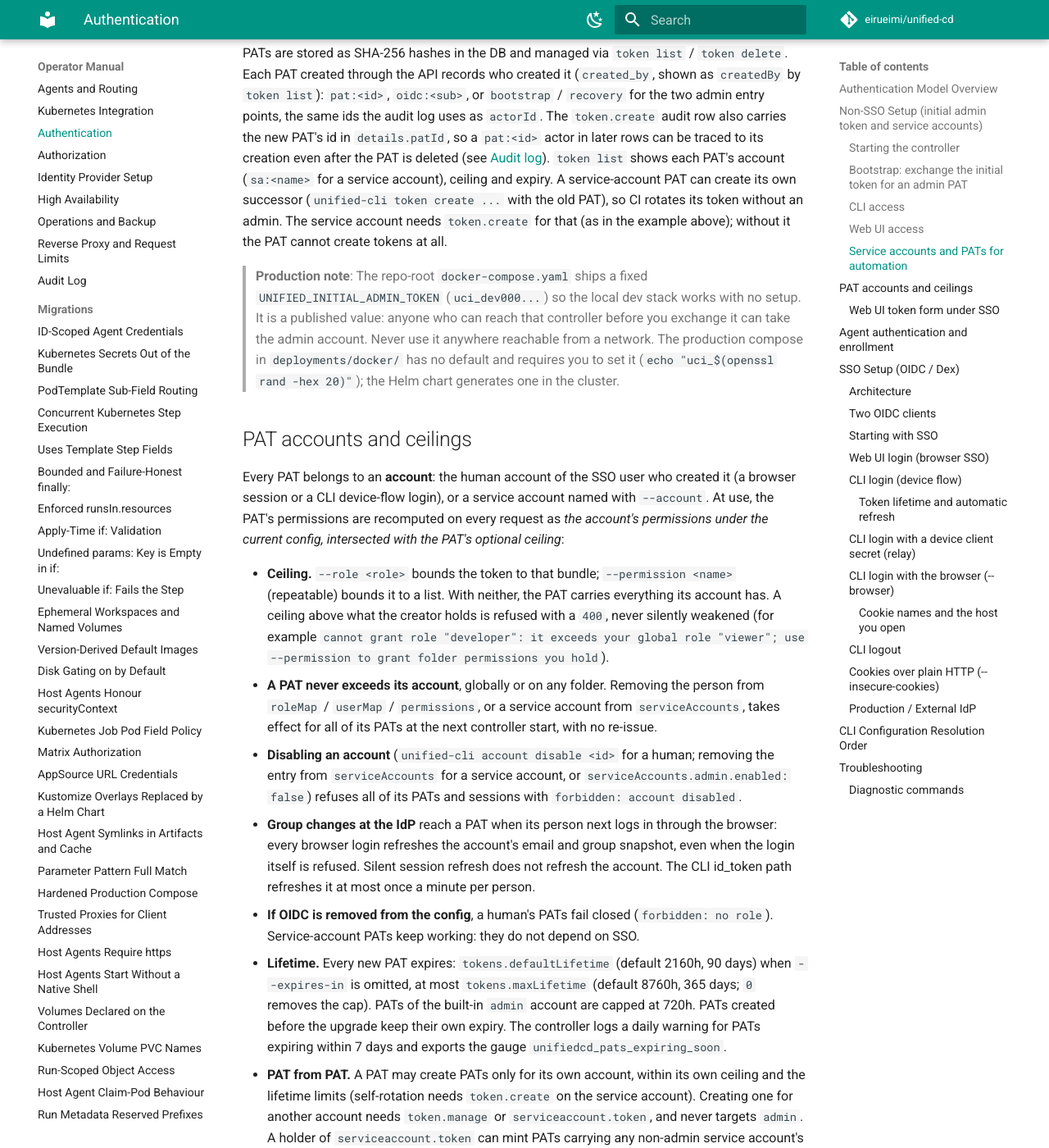
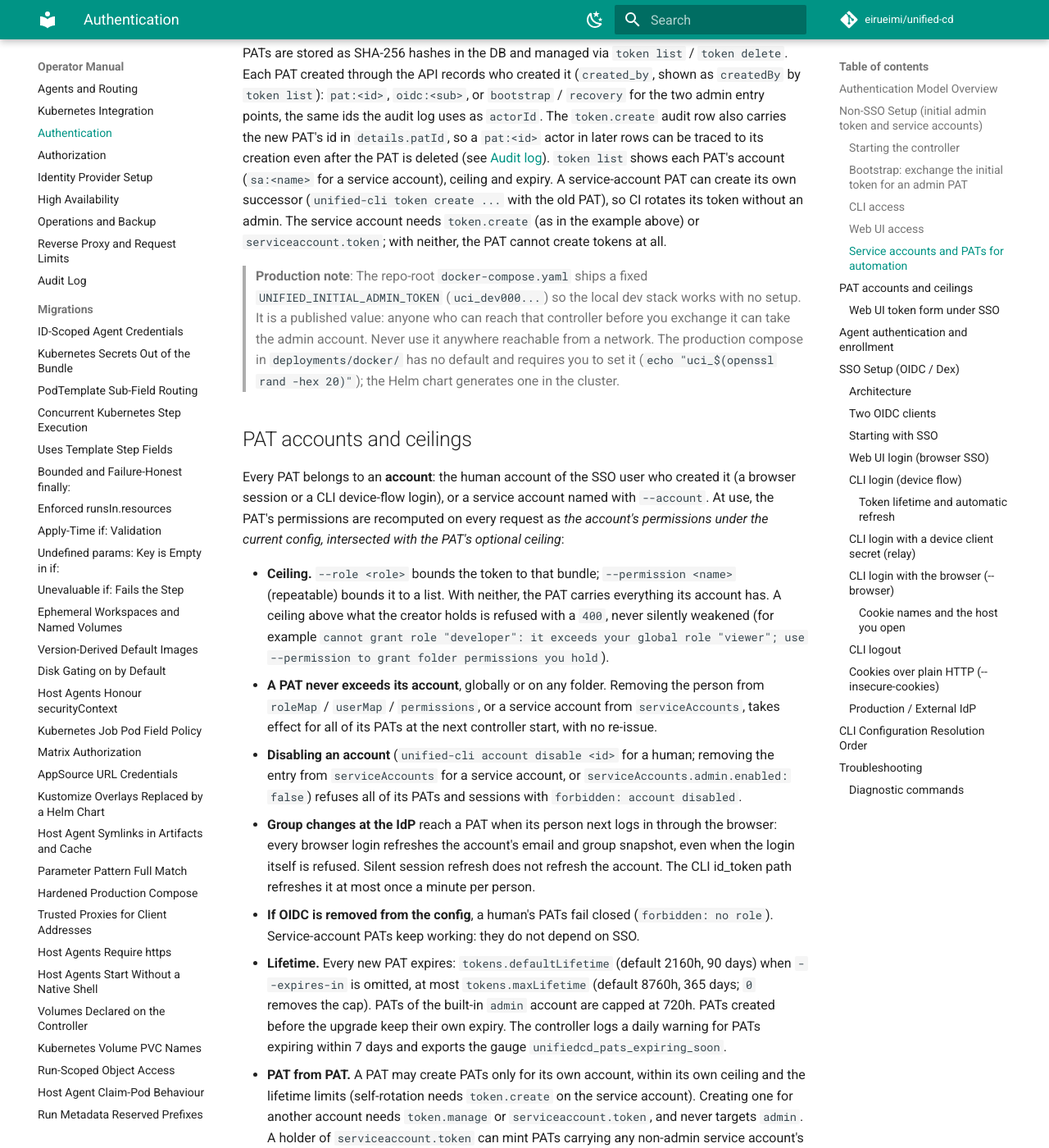
Before and after one commit to eirueimi/unified-cd, an MkDocs documentation site: the page built from docs/operator-manual/authentication.md, in a window 1280 px wide and 1400 px high, scrolled down 3736 px. Shown: the whole window at 82% size. Built offline with MkDocs 1.6.1 and Material for MkDocs 9.7.7, drawn with Linux system fonts in a browser that asks for light colours; comment, search, counter and statistics services are not loaded; some of the changed text lies outside the part shown.

Commit message:
docs: correct serviceaccount.token, expiry warning and initial token rules
Co-Authored-By: Claude Opus 5.5 <noreply@anthropic.com>
Claude-Session: https://claude.ai/code/session_01G3NWwwXnjYtSfzJjZYTrnV

```diff
--- a/docs/operator-manual/authentication.md
+++ b/docs/operator-manual/authentication.md
@@ -147,8 +147,8 @@ audit row also carries the new PAT's id in `details.patId`, so a `pat:<id>` acto
 its creation even after the PAT is deleted (see [Audit log](audit.md#actor-identity)).
 `token list` shows each PAT's account (`sa:<name>` for a service account), ceiling and expiry.
 A service-account PAT can create its own successor (`unified-cli token create ... ` with the old PAT), so CI
-rotates its token without an admin. The service account needs `token.create` for that (as in the example above);
-without it the PAT cannot create tokens at all.
+rotates its token without an admin. The service account needs `token.create` (as in the example above) or
+`serviceaccount.token`; with neither, the PAT cannot create tokens at all.
 
 > **Production note**: The repo-root `docker-compose.yaml` ships a fixed `UNIFIED_INITIAL_ADMIN_TOKEN`
 > (`uci_dev000...`) so the local dev stack works with no setup. It is a published value: anyone who can reach
@@ -189,7 +189,8 @@ PAT's optional ceiling*:
 - A PAT created from an OIDC bearer id_token that carries no roles claim while the config has
   group-keyed grants is refused with `403`. The exact strings and fixes are in
   [Troubleshooting](../troubleshooting/controller-and-database.md#token-creation-is-refused-cannot-create-a-token).
-- Each user lists and revokes only their own PATs (`token.create`); `token.manage` (admin) sees and revokes everyone's.
+- Each user lists and revokes only their own PATs (`token.create`); `serviceaccount.token` also lists and revokes
+  the PATs of every service account except `admin`; `token.manage` (admin) sees and revokes everyone's.
 - **Changing the IdP.** Accounts are matched by `sub`. An IdP with different subjects creates new human accounts at first
   sign-in; the old accounts keep their PATs until an admin disables them.
 
```
Also changed, not shown: docs/operator-manual/operations.md (+1 -1 lines), docs/reference/configuration.md (+1 -1 lines), docs/superpowers/specs/2026-11-27-internal-accounts-design.md (+5 -0 lines), docs/troubleshooting/controller-and-database.md (+1 -1 lines).
